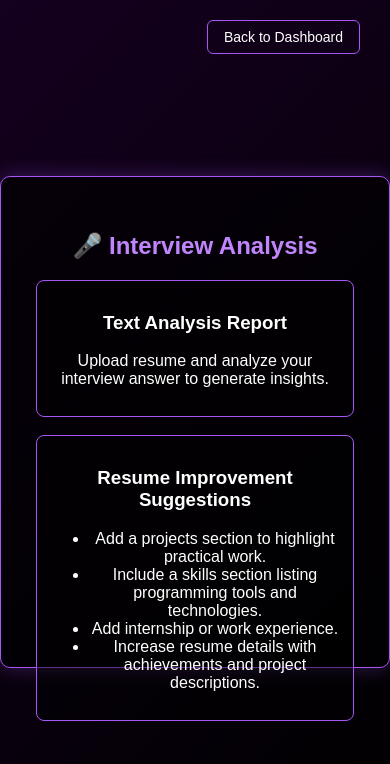
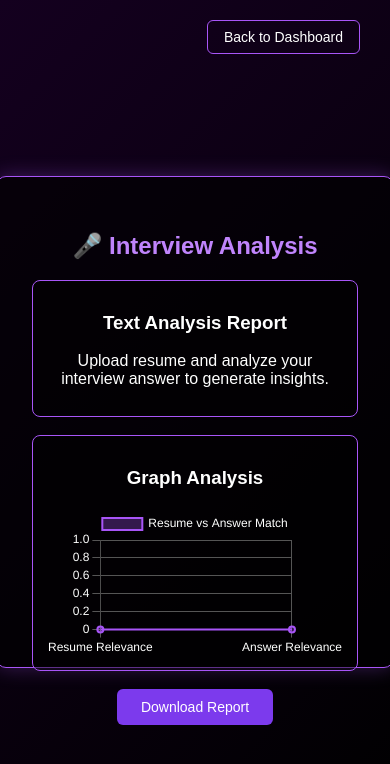
Before and after one commit to battulasonia6-art/smarter-interview-analyzer, a Flask app: page /analysis_page in a window 390 px wide. Shown: the top 764 px of the page. Run offline with Flask 3, Linux system fonts and the light colour scheme.

```diff
--- a/app.py
+++ b/app.py
@@ -6,22 +6,6 @@ from fpdf import FPDF
 
 from sklearn.feature_extraction.text import TfidfVectorizer
 from sklearn.metrics.pairwise import cosine_similarity
-def extract_skills(text):
-
-    skills_list = [
-        "python","java","c++","sql","flask","django","machine learning",
-        "deep learning","data analysis","pandas","numpy","tensorflow",
-        "html","css","javascript","react","node","api","docker","aws"
-    ]
-
-    found = []
-    text_lower = text.lower()
-
-    for skill in skills_list:
-        if skill in text_lower:
-            found.append(skill)
-
-    return found
 
 UPLOAD_FOLDER = 'upload'
 ALLOWED_EXTENSIONS = {'pdf'}
@@ -38,31 +22,12 @@ answer_text = ""
 
 profile_name = ""
 profile_email = ""
-def resume_improvement(resume_text):
-
-    suggestions = []
-
-    text = resume_text.lower()
-
-    if "projects" not in text:
-        suggestions.append("Add a projects section to highlight practical work.")
-
-    if "skills" not in text:
-        suggestions.append("Include a skills section listing programming tools and technologies.")
-
-    if "experience" not in text:
-        suggestions.append("Add internship or work experience.")
-
-    if len(resume_text.split()) < 200:
-        suggestions.append("Increase resume details with achievements and project descriptions.")
-
-    return suggestions
 
 def allowed_file(filename):
     return '.' in filename and filename.rsplit('.', 1)[1].lower() in ALLOWED_EXTENSIONS
 
 
-def analyze_resume(file_path, job_description=""):
+def analyze_resume(file_path):
 
     reader = PdfReader(file_path)
     text = ""
@@ -82,23 +47,10 @@ def analyze_resume(file_path, job_description=""):
 
     length_score = min(word_count / 8, 40)
 
-    base_score = section_score + length_score
-
-    # JOB DESCRIPTION MATCH
-    jd_score = 0
-
-    if job_description:
-        documents = [text, job_description]
-
-        vectorizer = TfidfVectorizer(stop_words="english")
-        tfidf_matrix = vectorizer.fit_transform(documents)
-
-        similarity = cosine_similarity(tfidf_matrix[0:1], tfidf_matrix[1:2])
-        jd_score = similarity[0][0] * 40
-
-    score = min(base_score + jd_score, 100)
+    score = min(section_score + length_score, 100)
 
     return round(score,2), text
+
 
 def calculate_similarity(resume_text, answer_text):
 
@@ -116,32 +68,6 @@ def calculate_similarity(resume_text, answer_text):
     score = round(float(similarity[0][0]) * 100, 2)
 
     return score
-
-
-# ADD THIS FUNCTION BELOW
-import language_tool_python
-
-tool = language_tool_python.LanguageTool('en-US')
-
-def advanced_answer_analysis(answer):
-
-    matches = tool.check(answer)
-
-    grammar_errors = len(matches)
-
-    word_count = len(answer.split())
-
-    grammar_score = max(100 - grammar_errors*5, 0)
-
-    confidence_score = min(word_count * 2, 100)
-
-    clarity_score = min(word_count * 1.5, 100)
-
-    return {
-        "grammar": grammar_score,
-        "confidence": confidence_score,
-        "clarity": clarity_score
-    }
 
 
 def generate_analysis_text(resume_score, answer_score):
@@ -216,19 +142,17 @@ def upload_resume_page():
 @app.route("/analysis_page")
 def analysis_page():
 
-    global resume_score, answer_score, resume_text
+    global resume_score, answer_score
 
     analysis_text = generate_analysis_text(resume_score, answer_score)
-
-    suggestions = resume_improvement(resume_text)
 
     return render_template(
         "analysis_page.html",
         resume_score=resume_score,
         answer_score=answer_score,
-        analysis_text=analysis_text,
-        suggestions=suggestions
+        analysis_text=analysis_text
     )
+
 
 @app.route("/profile_page")
 def profile_page():
@@ -270,8 +194,7 @@ def upload_resume():
 
     file.save(filepath)
 
-    job_description = request.form.get("job_description","")
-    resume_score, resume_text = analyze_resume(filepath, job_description)
+    resume_score, resume_text = analyze_resume(filepath)
 
     return jsonify({
         "score": resume_score,
@@ -310,16 +233,10 @@ def analyze_answer_route():
 
     answer_score = calculate_similarity(resume_text, answer_text)
 
-    analysis = advanced_answer_analysis(answer_text)
+    return jsonify({
+        "score": answer_score
+    })
 
-    analysis = advanced_answer_analysis(answer_text)
-
-    return jsonify({
-    "score": answer_score,
-    "grammar": analysis["grammar"],
-    "confidence": analysis["confidence"],
-    "clarity": analysis["clarity"]
-})
 
 @app.route("/download_analysis", methods=["GET","POST"])
 def download_analysis():
@@ -357,35 +274,7 @@ def download_analysis():
         as_attachment=True,
         download_name="analysis_report.pdf"
     )
-@app.route("/question_page")
-def question_page():
-    return render_template("question_page.html")
-@app.route("/generate_questions", methods=["POST"])
-def generate_questions():
 
-    global resume_text
-
-    data = request.json
-    job_description = data.get("job_description", "")
-
-    if not resume_text:
-        return jsonify({"questions": []})
-
-    combined = resume_text + " " + job_description
-
-    skills = extract_skills(combined)
-
-    questions = []
-
-    for skill in skills[:5]:
-        questions.append(f"Can you explain a project where you used {skill}?")
-        questions.append(f"What challenges did you face while working with {skill}?")
-
-    questions.append("Tell me about a challenging project you worked on.")
-    questions.append("How do you handle tight deadlines in projects?")
-    questions.append("Why are you interested in this role?")
-
-    return jsonify({"questions": questions})
 
 if __name__ == "__main__":
     app.run(host="0.0.0.0", port=5000)
--- a/runtime.txt
+++ /dev/null
@@ -1 +0,0 @@
-pythn-3.10.13
--- a/static/script.js
+++ b/static/script.js
@@ -19,10 +19,6 @@ function uploadResumeFile(){
 
     let formData = new FormData();
     formData.append("resumeFile", fileInput.files[0]);
-    let jobDesc = document.getElementById("jobDescription");
-if(jobDesc){
-    formData.append("job_description", jobDesc.value);
-}
 
     fetch("/upload_resume",{
         method:"POST",
--- a/templates/analysis_page.html
+++ b/templates/analysis_page.html
@@ -106,20 +106,17 @@ background:#9333ea;
 </p>
 
 </div>
+
 <div class="analysis-box">
+<h3>Graph Analysis</h3>
+<canvas id="analysisChart"></canvas>
+</div>
 
-<h3>Resume Improvement Suggestions</h3>
-
-<ul>
-
-{% for s in suggestions %}
-<li>{{ s }}</li>
-{% endfor %}
-
-</ul>
+<form action="/download_analysis" method="POST">
+<button class="download-btn">Download Report</button>
+</form>
 
 </div>
-
 
 <script>
 
@@ -135,10 +132,10 @@ new Chart(ctx, {
 type:'line',
 
 data:{
-labels:['Resume','Answer','Grammar','Confidence','Clarity'],
+labels:['Resume Relevance','Answer Relevance'],
 datasets:[{
-label:'Analysis Scores',
-data:[resumeScore,answerScore,70,65,60],
+label:'Resume vs Answer Match',
+data:[resumeScore,answerScore],
 borderColor:'#a855f7',
 backgroundColor:'rgba(168,85,247,0.3)',
 borderWidth:2,
@@ -147,7 +144,6 @@ tension:0.3
 },
 
 options:{
-responsive:true,
 plugins:{
 legend:{
 labels:{color:"#ffffff"}
@@ -156,7 +152,6 @@ labels:{color:"#ffffff"}
 scales:{
 y:{
 beginAtZero:true,
-max:100,
 grid:{color:"#555"},
 ticks:{color:"#ffffff"}
 },
@@ -168,6 +163,7 @@ ticks:{color:"#ffffff"}
 }
 
 });
+
 </script>
 
 </body>
```
Also changed, not shown: requirements.txt (+5 -4 lines), templates/dashboard.html (+3 -12 lines).
